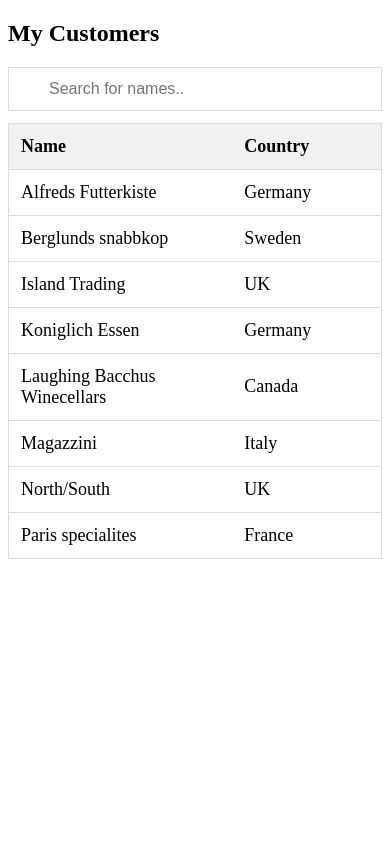
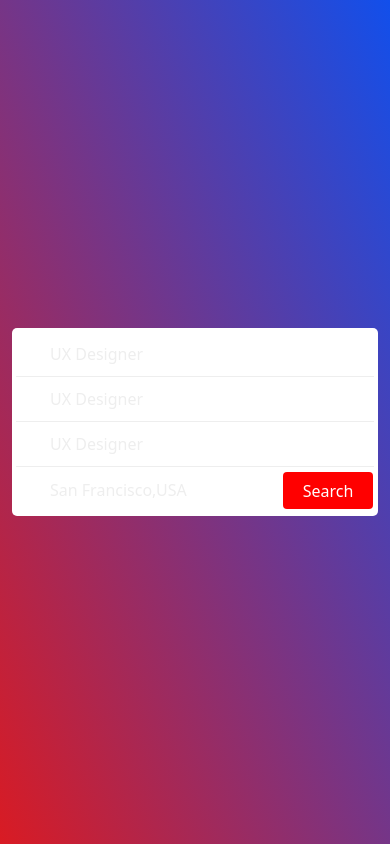
Before and after one commit to NMLami/Design4Green, a plain HTML site: page team28.html in a window 390 px wide. Drawn offline with nearby package versions, Linux system fonts and the light colour scheme.

Commit message:
second commit

```diff
--- a/team28.html
+++ b/team28.html
@@ -1,47 +1,126 @@
 <!DOCTYPE html>
 <html>
+
 <head>
+    <link href="https://cdn.jsdelivr.net/npm/bootstrap@5.0.2/dist/css/bootstrap.min.css" rel="stylesheet"
+        integrity="sha384-EVSTQN3/azprG1Anm3QDgpJLIm9Nao0Yz1ztcQTwFspd3yD65VohhpuuCOmLASjC" crossorigin="anonymous">
+
+    <script src="https://cdn.jsdelivr.net/npm/bootstrap@5.0.2/dist/js/bootstrap.bundle.min.js"
+        integrity="sha384-MrcW6ZMFYlzcLA8Nl+NtUVF0sA7MsXsP1UyJoMp4YLEuNSfAP+JcXn/tWtIaxVXM"
+        crossorigin="anonymous"></script>
     <meta name="viewport" content="width=device-width, initial-scale=1">
     <style>
-* {
-  box-sizing: border-box;
+        body {
+            background-image: linear-gradient(to right top, #D91B23, #124FEB);
+            height: 100vh;
+            display: flex;
+            justify-content: center;
+            align-items: center
         }
 
-#myInput {
-  background-image: url('/css/searchicon.png');
-  background-position: 10px 10px;
-  background-repeat: no-repeat;
-  width: 100%;
-  font-size: 16px;
-  padding: 12px 20px 12px 40px;
-  border: 1px solid #ddd;
-  margin-bottom: 12px;
+        .search {
+            background-color: #fff;
+            padding: 4px;
+            border-radius: 5px
         }
 
-#myTable {
-  border-collapse: collapse;
-  width: 100%;
-  border: 1px solid #ddd;
-  font-size: 18px;
+        .search-1 {
+            position: relative;
+            width: 100%
         }
 
-#myTable th, #myTable td {
-  text-align: left;
-  padding: 12px;
+        .search-1 input {
+            height: 45px;
+            border: none;
+            width: 100%;
+            padding-left: 34px;
+            padding-right: 10px;
+            border-right: 2px solid #eee
         }
 
-#myTable tr {
-  border-bottom: 1px solid #ddd;
+        .search-1 input:focus {
+            border-color: none;
+            box-shadow: none;
+            outline: none
         }
 
-#myTable tr.header, #myTable tr:hover {
-  background-color: #f1f1f1;
+        .search-1 i {
+            position: absolute;
+            top: 12px;
+            left: 5px;
+            font-size: 24px;
+            color: #eee
+        }
+
+        ::placeholder {
+            color: #eee;
+            opacity: 1
+        }
+
+        .search-2 {
+            position: relative;
+            width: 100%
+        }
+
+        .search-2 input {
+            height: 45px;
+            border: none;
+            width: 100%;
+            padding-left: 18px;
+            padding-right: 100px
+        }
+
+        .search-2 input:focus {
+            border-color: none;
+            box-shadow: none;
+            outline: none
+        }
+
+        .search-2 i {
+            position: absolute;
+            top: 12px;
+            left: -10px;
+            font-size: 24px;
+            color: #eee
+        }
+
+        .search-2 button {
+            position: absolute;
+            right: 1px;
+            top: 0px;
+            border: none;
+            height: 45px;
+            background-color: red;
+            color: #fff;
+            width: 90px;
+            border-radius: 4px
+        }
+
+        @media (max-width:800px) {
+            .search-1 input {
+                border-right: none;
+                border-bottom: 1px solid #eee
+            }
+
+            .search-2 i {
+                left: 4px
+            }
+
+            .search-2 input {
+                padding-left: 34px
+            }
+
+            .search-2 button {
+                height: 37px;
+                top: 5px
+            }
         }
     </style>
 </head>
+
 <body>
-
-<h2>My Customers</h2>
+    <!--
+<h2>Green Chiffrera</h2>
 
 <input type="text" id="myInput" onkeyup="myFunction()" placeholder="Search for names.." title="Type in a name">
 
@@ -82,8 +161,34 @@
     <td>Paris specialites</td>
     <td>France</td>
   </tr>
-</table>
+</table> -->
 
+    <div class="container">
+        <div class="search">
+            <div class="row">
+                <div class="col-md-3">
+                    <div class="search-1"> <i class='bx bx-search-alt'></i> <input type="text"
+                            placeholder="UX Designer"> </div>
+                </div>
+                <div class="col-md-3">
+                    <div class="search-1"> <i class='bx bx-search-alt'></i> <input type="text"
+                            placeholder="UX Designer"> </div>
+                </div>
+
+                <div class="col-md-3">
+                    <div class="search-1"> <i class='bx bx-search-alt'></i> <input type="text"
+                            placeholder="UX Designer"> </div>
+                </div>
+
+                <div class="col-md-3">
+                    <div>
+                        <div class="search-2"> <i class='bx bxs-map'></i> <input type="text"
+                                placeholder="San Francisco,USA"> <button>Search</button> </div>
+                    </div>
+                </div>
+            </div>
+        </div>
+    </div>
     <script>
         function myFunction() {
             var input, filter, table, tr, td, i, txtValue;
@@ -105,5 +210,27 @@ function myFunction() {
         }
     </script>
 
+    <script>
+        function initialData() {
+            var input, filter, table, tr, td, i, txtValue;
+            input = document.getElementById("myInput");
+            filter = input.value.toUpperCase();
+            table = document.getElementById("myTable");
+            tr = table.getElementsByTagName("tr");
+            for (i = 0; i < tr.length; i++) {
+                td = tr[i].getElementsByTagName("td")[0];
+                if (td) {
+                    txtValue = td.textContent || td.innerText;
+                    if (txtValue.toUpperCase().indexOf(filter) > -1) {
+                        tr[i].style.display = "";
+                    } else {
+                        tr[i].style.display = "none";
+                    }
+                }
+            }
+        }
+    </script>
+
 </body>
+
 </html>
```
Also changed, not shown: courses.js (added, +16 -0 lines). Lines whose indentation alone changed are shown as unchanged.
